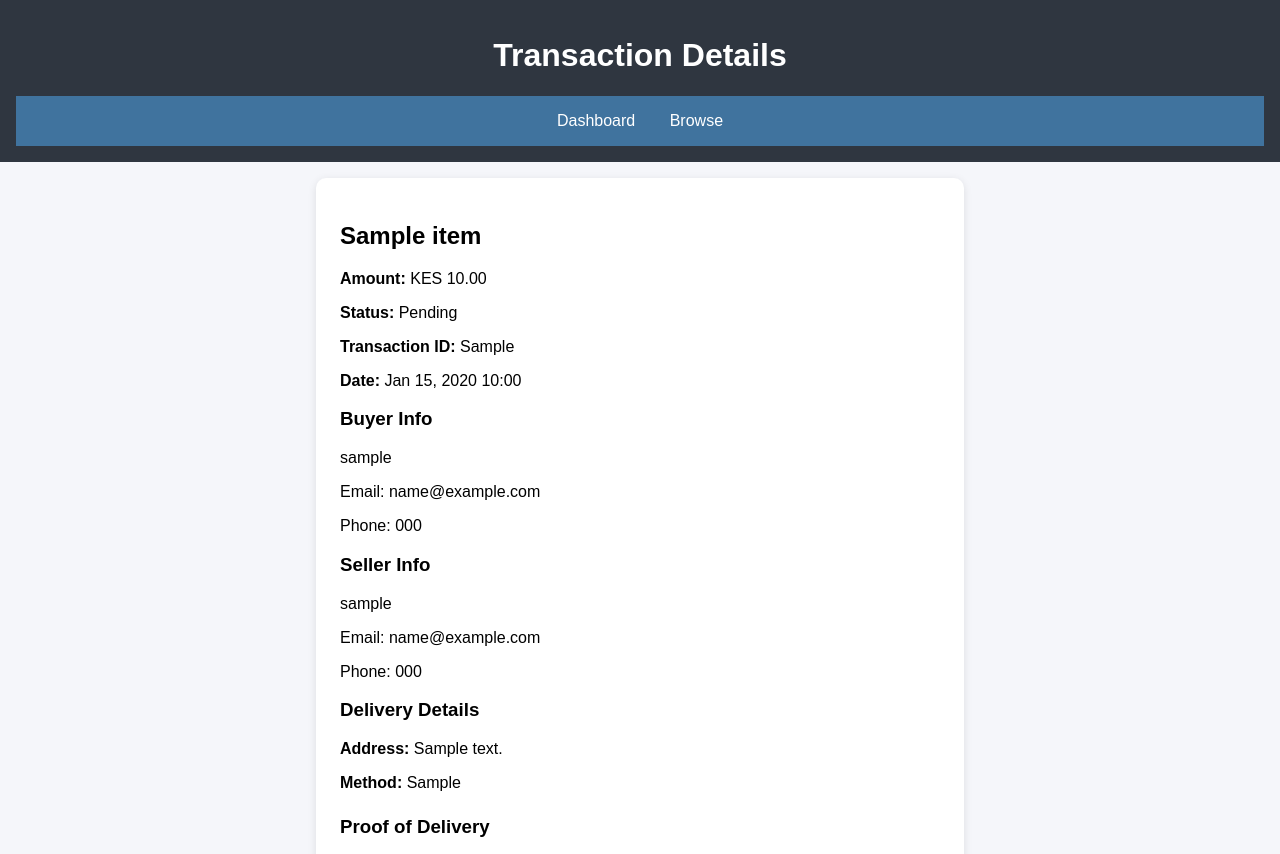
After one commit to ericko47/safedeal, a Django app: page /transaction/1/ in a window 1280 px wide. The commit adds this page. Shown: the top 854 px of the page. Run offline with Django 5.2, Linux system fonts and the light colour scheme; a user stored in the database is signed in; tables that the repository leaves empty hold one stand-in row (values such as "Sample post").

Commit message:
Implement transaction management features: add order placement, transaction details, and delivery confirmation; update models and views accordingly.

```diff
--- a/safedeal/core/models.py
+++ b/safedeal/core/models.py
@@ -24,13 +24,13 @@ class Item(models.Model):
         ('refurbished', 'Refurbished'),
     ]
 
-    seller = models.ForeignKey('auth.User', on_delete=models.CASCADE)
+    seller = models.ForeignKey(settings.AUTH_USER_MODEL, on_delete=models.CASCADE)
     title = models.CharField(max_length=255)
     description = models.TextField()
     price = models.DecimalField(max_digits=10, decimal_places=2)
     category = models.CharField(max_length=50, choices=CATEGORY_CHOICES, default='other')
     location = models.CharField(max_length=100, null=True, blank=True)  # Location of the item
-    condition = models.CharField(max_length=10, choices=CONDITION_CHOICES, default='used')
+    condition = models.CharField(max_length=20, choices=CONDITION_CHOICES, default='used')
     is_available = models.BooleanField(default=True)
     is_personal = models.BooleanField(default=True)  # True = personal item, False = business listing
     created_at = models.DateTimeField(default=timezone.now)
@@ -40,7 +40,7 @@ class Item(models.Model):
         return self.title
 
 class ItemImage(models.Model):
-    item = models.ForeignKey(Item, related_name='images', on_delete=models.CASCADE)
+    item = models.ForeignKey(Item, on_delete=models.CASCADE, related_name='images')
     image = models.ImageField(upload_to='item_images/')
 
     def __str__(self):
--- /dev/null
+++ b/safedeal/core/templates/core/transaction_detail.html
@@ -0,0 +1,76 @@
+{% load static %}
+<!DOCTYPE html>
+<html lang="en">
+<head>
+  <meta charset="UTF-8">
+  <title>Transaction #{{ transaction.id }} - SafeDeal</title>
+  <link rel="stylesheet" href="{% static 'core/css/style.css' %}">
+</head>
+<body>
+  <header>
+    <h1>Transaction Details</h1>
+    <nav>
+      <a href="{% url 'dashboard' %}">Dashboard</a>
+      <a href="{% url 'browse' %}">Browse</a>
+    </nav>
+  </header>
+
+  <main class="transaction-detail">
+    <div class="card">
+        <section class="transaction-summary">
+            <h2>{{ transaction.item.title }}</h2>
+            <p><strong>Amount:</strong> KES {{ transaction.amount }}</p>
+            <p><strong>Status:</strong> {{ transaction.status|capfirst }}</p>
+            <p><strong>Transaction ID:</strong> {{ transaction.transaction_reference }}</p>
+            <p><strong>Date:</strong> {{ transaction.created_at|date:"M d, Y H:i" }}</p>
+          </section>
+
+          <section class="parties-info">
+            <h3>Buyer Info</h3>
+            <p>{{ transaction.buyer.username }}</p>
+            <p>Email: {{ transaction.buyer.email }}</p>
+            <p>Phone: {{ transaction.buyer.phone_number|default:"Not provided" }}</p>
+
+            <h3>Seller Info</h3>
+            <p>{{ transaction.seller.username }}</p>
+            <p>Email: {{ transaction.seller.email }}</p>
+            <p>Phone: {{ transaction.seller.phone_number|default:"Not provided" }}</p>
+          </section>
+
+          <section class="delivery-info">
+            <h3>Delivery Details</h3>
+            <p><strong>Address:</strong> {{ transaction.delivery_address }}</p>
+            <p><strong>Method:</strong> {{ transaction.delivery_method|default:"To be updated" }}</p>
+          </section>
+
+          {% if transaction.proof_of_delivery %}
+          <section class="proof-section">
+            <h3>Proof of Delivery</h3>
+            <img src="{{ transaction.proof_of_delivery.url }}" alt="Proof of Delivery" style="max-width: 400px;">
+          </section>
+          {% endif %}
+
+          <section class="actions">
+            {% if transaction.status == 'shipped' and request.user == transaction.buyer %}
+              <form method="post" action="{% url 'confirm_delivery' transaction.id %}">
+                {% csrf_token %}
+                <button class="btn-primary">Confirm Delivery</button>
+              </form>
+            {% endif %}
+
+            {% if transaction.status == 'pending' and request.user == transaction.buyer %}
+              <form method="post" action="{% url 'cancel_transaction' transaction.id %}">
+                {% csrf_token %}
+                <button class="btn-secondary">Cancel Order</button>
+              </form>
+            {% endif %}
+          </section>
+    </div>
+
+  </main>
+
+  <footer>
+    <p>&copy; 2025 SafeDeal. All rights reserved.</p>
+  </footer>
+</body>
+</html>
--- a/safedeal/core/urls.py
+++ b/safedeal/core/urls.py
@@ -16,4 +16,11 @@ urlpatterns = [
     path('terms/', views.terms_view, name='terms'),
     path('logout/', views.logout_view, name='logout'),
     path('profile/update/',views.update_profile, name='update_profile'),
+
+    path('order/<int:item_id>/', views.place_order, name='place_order'),
+    path('transaction/<int:transaction_id>/', views.transaction_detail, name='transaction_detail'),
+    path('transaction/<int:transaction_id>/confirm/', views.confirm_delivery, name='confirm_delivery'),
+    path('transaction/<int:transaction_id>/cancel/', views.cancel_transaction, name='cancel_transaction'),
+
+
 ]
--- a/safedeal/core/views.py
+++ b/safedeal/core/views.py
@@ -6,7 +6,78 @@ from django.contrib.auth.decorators import login_required
 from django.contrib.auth import logout
 from allauth.account.auth_backends import AuthenticationBackend
 from django.contrib import messages
-from .models import Item
+from .models import Item , ItemImage, Transaction
+import uuid
+from django.http import HttpResponseForbidden
+from .models import Transaction
+
+
+
+@login_required
+def place_order(request, item_id):
+    item = get_object_or_404(Item, id=item_id)
+
+    if item.seller == request.user:
+        # Prevent users from buying their own item
+        return render(request, 'core/error.html', {'message': "You cannot purchase your own item."})
+
+    transaction = Transaction.objects.create(
+        buyer=request.user,
+        seller=item.seller,
+        item=item,
+        amount=item.price,
+        delivery_address=request.user.permanent_address or "To be provided",
+        transaction_reference=str(uuid.uuid4()),
+        status='pending'
+    )
+
+    return redirect('transaction_detail', transaction_id=transaction.id)
+
+
+@login_required
+def transaction_detail(request, transaction_id):
+    transaction = get_object_or_404(Transaction, id=transaction_id)
+
+    if request.user != transaction.buyer and request.user != transaction.seller:
+        return render(request, 'core/error.html', {'message': "Access denied"})
+
+    return render(request, 'core/transaction_detail.html', {'transaction': transaction})
+
+
+
+@login_required
+def confirm_delivery(request, transaction_id):
+    transaction = get_object_or_404(Transaction, id=transaction_id)
+
+    if request.user != transaction.buyer:
+        return HttpResponseForbidden("You are not authorized to confirm this delivery.")
+
+    if request.method == 'POST':
+        if transaction.status == 'shipped':
+            transaction.status = 'delivered'
+            transaction.save()
+            messages.success(request, "Delivery confirmed. Funds will now be released to the seller.")
+        else:
+            messages.warning(request, "This transaction is not in a 'shipped' state.")
+    return redirect('transaction_detail', transaction_id=transaction.id)
+
+
+@login_required
+def cancel_transaction(request, transaction_id):
+    transaction = get_object_or_404(Transaction, id=transaction_id)
+
+    if request.user != transaction.buyer:
+        return HttpResponseForbidden("You are not authorized to cancel this transaction.")
+
+    if request.method == 'POST':
+        if transaction.status == 'pending':
+            transaction.status = 'cancelled'
+            transaction.save()
+            messages.success(request, "Transaction has been cancelled.")
+        else:
+            messages.warning(request, "Only pending transactions can be cancelled.")
+    return redirect('transaction_detail', transaction_id=transaction.id)
+
 
 
 def register(request):
@@ -14,7 +85,7 @@ def register(request):
         form = CustomUserCreationForm(request.POST, request.FILES)
         if form.is_valid():
             user = form.save()
-            user.backend = AuthenticationBackend
+            user.backend = 'allauth.account.auth_backends.AuthenticationBackend'
             login(request, user)
             messages.success(request, 'Registration successful!')
             return redirect('dashboard')  # Redirect to dashboard after successful registration
@@ -67,17 +138,22 @@ def escrow_view(request):
 
 @login_required
 def post_item_view(request):
-
     if request.method == 'POST':
         form = ItemForm(request.POST, request.FILES)
+        files = request.FILES.getlist('images')
+
         if form.is_valid():
             item = form.save(commit=False)
             item.seller = request.user
             item.save()
-            return redirect('item_detail', pk=item.pk)
+
+            for f in files:
+                ItemImage.objects.create(item=item, image=f)
+
+            return redirect('dashboard')  # or wherever
     else:
         form = ItemForm()
-    return render(request, 'core/post_item.html', {'form': form})
+        return render(request, 'core/post-item.html', {'form': form})
 
 def item_detail(request, item_id):
     item = get_object_or_404(Item, id=item_id)
--- a/safedeal/safedeal/settings.py
+++ b/safedeal/safedeal/settings.py
@@ -25,7 +25,7 @@ SECRET_KEY = 'django-insecure-=80&rtwkul0-i*_dj6k466*u3-8hfkd(=8bobokiqyu20ta=7g
 # SECURITY WARNING: don't run with debug turned on in production!
 DEBUG = True
 
-ALLOWED_HOSTS = ['safedeal.onrender.com']
+ALLOWED_HOSTS = ['safedeal.onrender.com', '127.0.0.1',]
 
 
 # Application definition
@@ -154,7 +154,8 @@ USE_TZ = True
 # https://docs.djangoproject.com/en/5.2/howto/static-files/
 
 STATIC_URL = 'static/'
-
+MEDIA_URL = '/media/'
+MEDIA_ROOT = BASE_DIR / 'media'
 # Default primary key field type
 # https://docs.djangoproject.com/en/5.2/ref/settings/#default-auto-field
 
--- a/safedeal/safedeal/urls.py
+++ b/safedeal/safedeal/urls.py
@@ -16,9 +16,11 @@ Including another URLconf
 """
 from django.contrib import admin
 from django.urls import path, include
+from django.conf import settings
+from django.conf.urls.static import static
 
 urlpatterns = [
     path('admin/', admin.site.urls),
     path('', include('core.urls')), path('auth/', include('dj_rest_auth.urls')),  # Handles login, logout, password reset, etc.
     path('auth/registration/', include('dj_rest_auth.registration.urls')),
-]
+] + static(settings.MEDIA_URL, document_root=settings.MEDIA_ROOT)
```
Also changed, not shown: safedeal/core/forms.py (+2 -11 lines), safedeal/core/templates/core/browse.html (+5 -6 lines), safedeal/core/templates/core/dashboard.html (+3 -5 lines), safedeal/core/templates/core/post-item.html (+3 -35 lines), safedeal/core/templates/core/profile.html (+15 -2 lines), safedeal/core/templates/core/viewitem.html (+103 -5 lines), safedeal/core/migrations/0002_alter_customuser_account_type_and_more.py (added), 1 other file.
